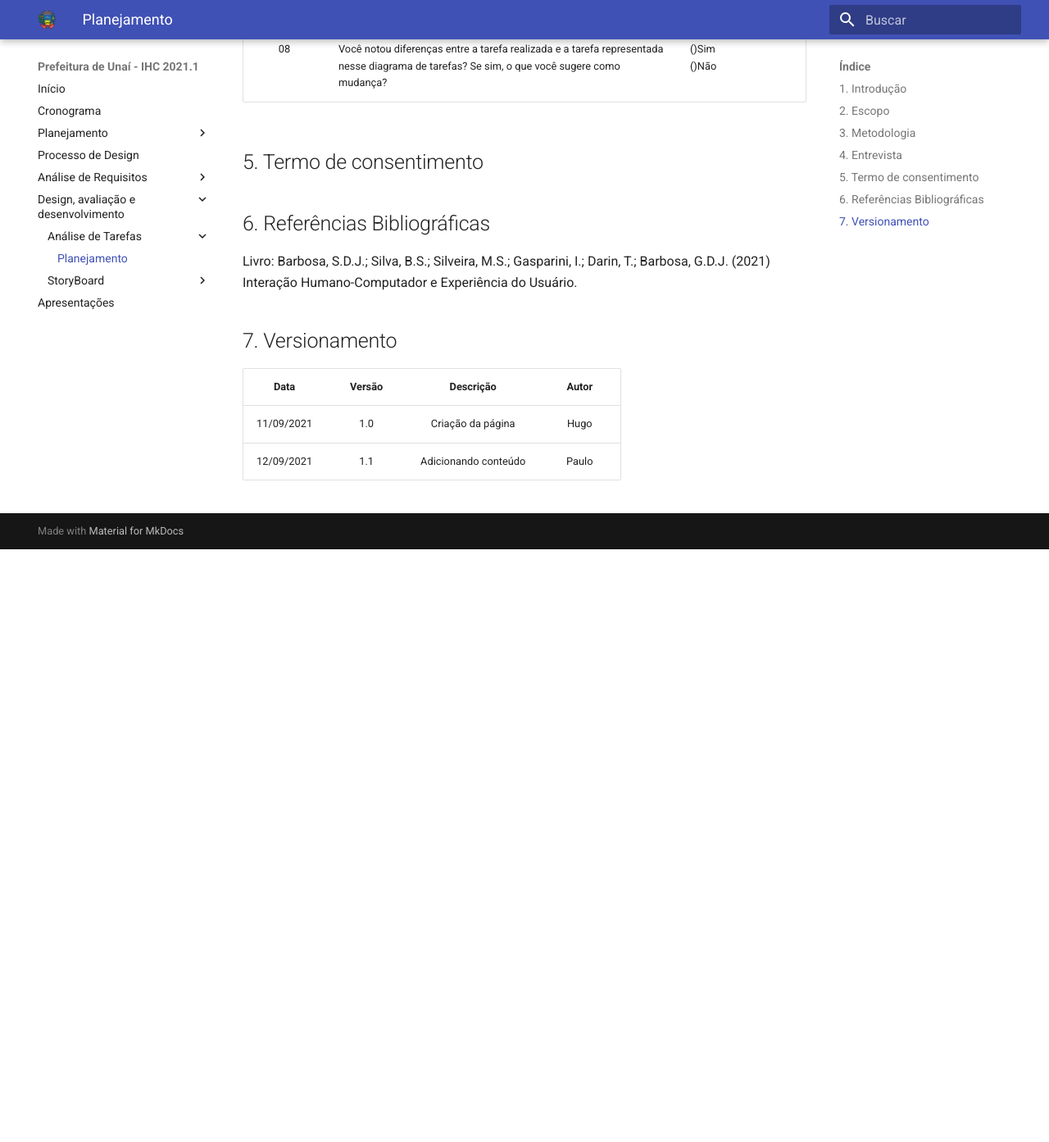
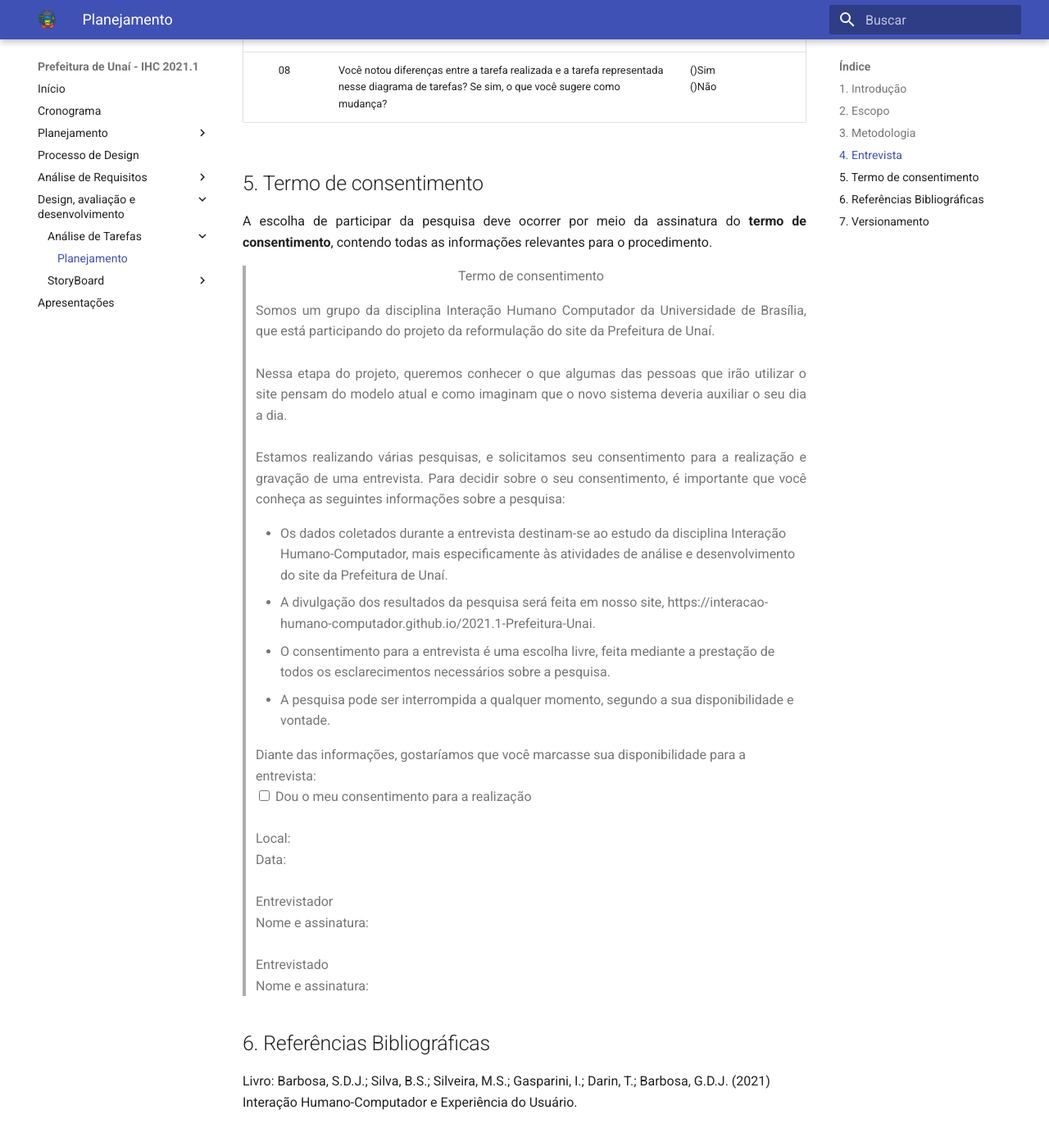
Before and after one commit to Interacao-Humano-Computador/2021.1-Prefeitura-Unai, an MkDocs documentation site: the page built from docs/designAvaliacaoDesenvolv/analiseDeTarefas/planejamento.md, in a window 1280 px wide and 1400 px high, scrolled down 1925 px. Shown: the top 1393 px of the window at 82% size. Built offline with MkDocs 1.6.1 and Material for MkDocs 9.7.7, drawn with Linux system fonts in a browser that asks for light colours; before the commit the page ends 2595 px from its top, so only the background shows below that; some of the changed text lies outside the part shown.

Commit message:
Criação do termo de consentimento

```diff
--- a/docs/designAvaliacaoDesenvolv/analiseDeTarefas/planejamento.md
+++ b/docs/designAvaliacaoDesenvolv/analiseDeTarefas/planejamento.md
@@ -1,4 +1,4 @@
-![UnB](../../img/unb.jpg)
+]![UnB](../../img/unb.jpg)
 
 # Planejamento da análise de tarefas
 
@@ -17,21 +17,79 @@
 <p align = "justify"> A técnica utilizada para coletar os dados será a realização de entrevistas, pertencente aos métodos de investigação, que consiste em uma conversa guiada por um roteiro de perguntas ou tópicos, na qual um entrevistador busca obter informações sobre o participante. Porém devido a dificuldade de encontrar moradores da cidade de Unaí que se enquadre ao perfil de usuário, serão aplicadas entrevistas com duas de nossas personas já definidas no projeto, elas serão: Arnaldo Filho (Persona 1) e Rômulo Judas (Persona 4).</p>
 
 ## 4. Entrevista
+
 <p align = "justify"> Para a realização da entrevista, foi definido uma série de perguntas que vão guiar a entrevista. Caso o avaliador ache necessário a adição ou remoção de alguma pergunta, pode ser feito. </p>
 
-
-| Número |Pergunta|Opções de Resposta|
-|:-:|--|--|
-|01|Qual o seu nome?||
-|02|Qual a sua idade?||
-|03|Qual seu nível de formação?|( )Ensino Fundamental Incompleto </br>( )Ensino Fundamental Completo</br>( )Ensino Médio Incompleto</br>( )Ensino Médio Completo</br>( )Ensino Superior Incompleto</br>( )Ensino Superior Completo</br>( )Pós Graduado</br>( )Mestrado</br>( )Doutorado|
-| 04 | Você já havia acessado o site da prefeitura ?  | ()Sim </br> ()Não |
-| 05 | Já utilizou a funcionalidade Y?(Tarefa de interesse do avaliador, aplicar as perguntas 06,07,08 a cada nova tarefa)| ()Sim</br> ()Não </br>()Talvez |
-| 06 | O que te ajudou/atrapalhou mais na realização da tarefa? | |
-| 07 | Teve facilidade de encontrar o que desejava? | ()Sim</br> ()Não </br>() Mais ou menos|
-| 08 | Você notou diferenças entre a tarefa realizada e a tarefa representada nesse diagrama de tarefas? Se sim, o que você sugere como mudança?  | ()Sim</br> ()Não </br>|
+| Número | Pergunta                                                                                                                                  | Opções de Resposta                                                                                                                                                                                                                                      |
+| :----: | ----------------------------------------------------------------------------------------------------------------------------------------- | ------------------------------------------------------------------------------------------------------------------------------------------------------------------------------------------------------------------------------------------------------- |
+|   01   | Qual o seu nome?                                                                                                                          |                                                                                                                                                                                                                                                         |
+|   02   | Qual a sua idade?                                                                                                                         |                                                                                                                                                                                                                                                         |
+|   03   | Qual seu nível de formação?                                                                                                               | ( )Ensino Fundamental Incompleto </br>( )Ensino Fundamental Completo</br>( )Ensino Médio Incompleto</br>( )Ensino Médio Completo</br>( )Ensino Superior Incompleto</br>( )Ensino Superior Completo</br>( )Pós Graduado</br>( )Mestrado</br>( )Doutorado |
+|   04   | Você já havia acessado o site da prefeitura ?                                                                                             | ()Sim </br> ()Não                                                                                                                                                                                                                                       |
+|   05   | Já utilizou a funcionalidade Y?(Tarefa de interesse do avaliador, aplicar as perguntas 06,07,08 a cada nova tarefa)                       | ()Sim</br> ()Não </br>()Talvez                                                                                                                                                                                                                          |
+|   06   | O que te ajudou/atrapalhou mais na realização da tarefa?                                                                                  |                                                                                                                                                                                                                                                         |
+|   07   | Teve facilidade de encontrar o que desejava?                                                                                              | ()Sim</br> ()Não </br>() Mais ou menos                                                                                                                                                                                                                  |
+|   08   | Você notou diferenças entre a tarefa realizada e a tarefa representada nesse diagrama de tarefas? Se sim, o que você sugere como mudança? | ()Sim</br> ()Não </br>                                                                                                                                                                                                                                  |
 
 ## 5. Termo de consentimento
+
+<p align="justify">
+A escolha de participar da pesquisa deve ocorrer por meio da assinatura do <strong>termo de consentimento</strong>, contendo todas as informações relevantes para o procedimento.
+</p>
+
+<blockquote>
+<p align="center">
+Termo de consentimento
+<p>
+
+<p align="justify">
+
+Somos um grupo da disciplina Interação Humano Computador da Universidade de Brasília, que está participando do projeto da reformulação do site da Prefeitura de Unaí.
+
+<br/>
+<br/>
+
+Nessa etapa do projeto, queremos conhecer o que algumas das pessoas que irão utilizar o site pensam do modelo atual e como imaginam que o novo sistema deveria auxiliar o seu dia a dia.
+
+<br/>
+<br/>
+
+Estamos realizando várias pesquisas, e solicitamos seu consentimento para a realização e gravação de uma entrevista. Para decidir sobre o seu consentimento, é importante que você conheça as seguintes informações sobre a pesquisa:
+
+<ul>
+<li>
+Os dados coletados durante a entrevista destinam-se ao estudo da disciplina Interação Humano-Computador, mais especificamente às atividades de análise e desenvolvimento do site da Prefeitura de Unaí.</li>
+<li>A divulgação dos resultados da pesquisa será feita em nosso site, https://interacao-humano-computador.github.io/2021.1-Prefeitura-Unai.</li>
+<li>O consentimento para a entrevista é uma escolha livre, feita mediante a prestação de todos os esclarecimentos necessários sobre a pesquisa.</li>
+<li>A pesquisa pode ser interrompida a qualquer momento, segundo a sua disponibilidade e vontade.</li>
+</ul>
+
+Diante das informações, gostaríamos que você marcasse sua disponibilidade para a entrevista:
+
+<br/>
+
+<input type="checkbox">
+<label for="vehicle1"> Dou o meu consentimento para a realização</label>
+
+<br>
+<br>
+
+Local:
+<br>
+Data:
+<br>
+<br>
+Entrevistador
+<br>
+Nome e assinatura:
+<br>
+<br>
+Entrevistado
+<br>
+Nome e assinatura:
+
+<p>
+</blockquote>
 
 ## 6. Referências Bibliográficas
 
@@ -40,7 +98,8 @@ Livro: Barbosa, S.D.J.; Silva, B.S.; Silveira, M.S.; Gasparini, I.; Darin, T.; B
 
 ## 7. Versionamento
 
-| Data |Versão|         Descrição          |       Autor      |
-|:----:|:----:|:--------------------------:|:----------------:|
-| 11/09/2021 |  1.0 | Criação da página    | Hugo |
-| 12/09/2021 |  1.1 | Adicionando conteúdo | Paulo |
+|    Data    | Versão |              Descrição               |     Autor     |
+| :--------: | :----: | :----------------------------------: | :-----------: |
+| 11/09/2021 |  1.0   |          Criação da página           |     Hugo      |
+| 12/09/2021 |  1.1   |         Adicionando conteúdo         |     Paulo     |
+| 12/09/2021 |  1.2   | Termo de consentimento e formatações | Irwin Schmitt |
```
